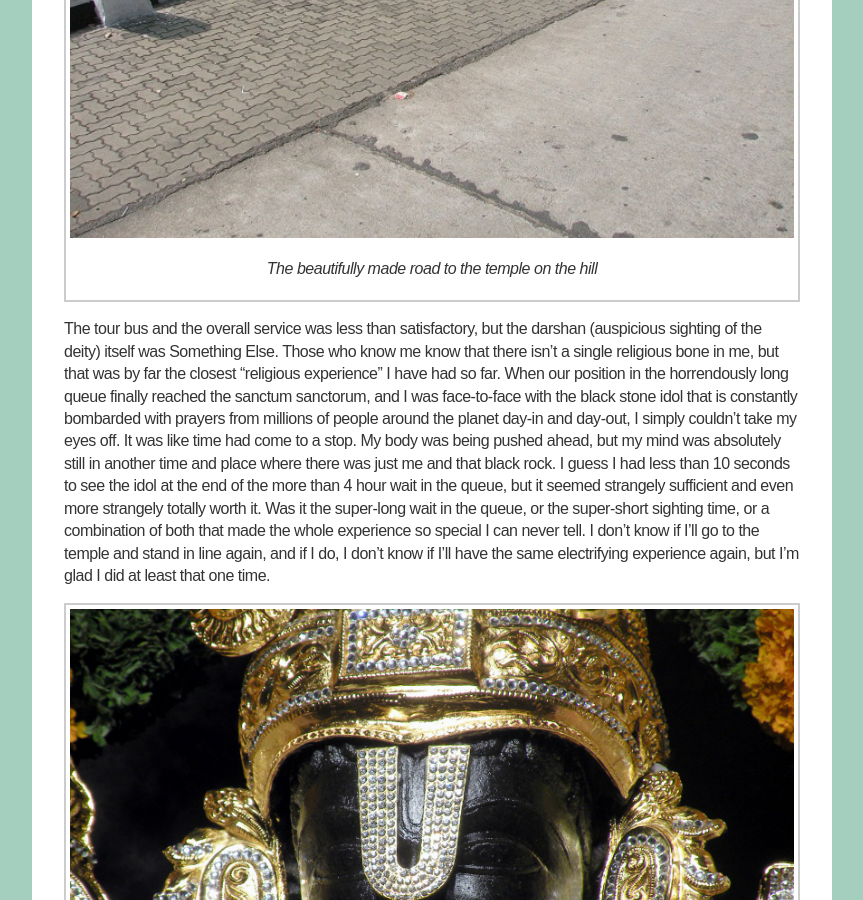
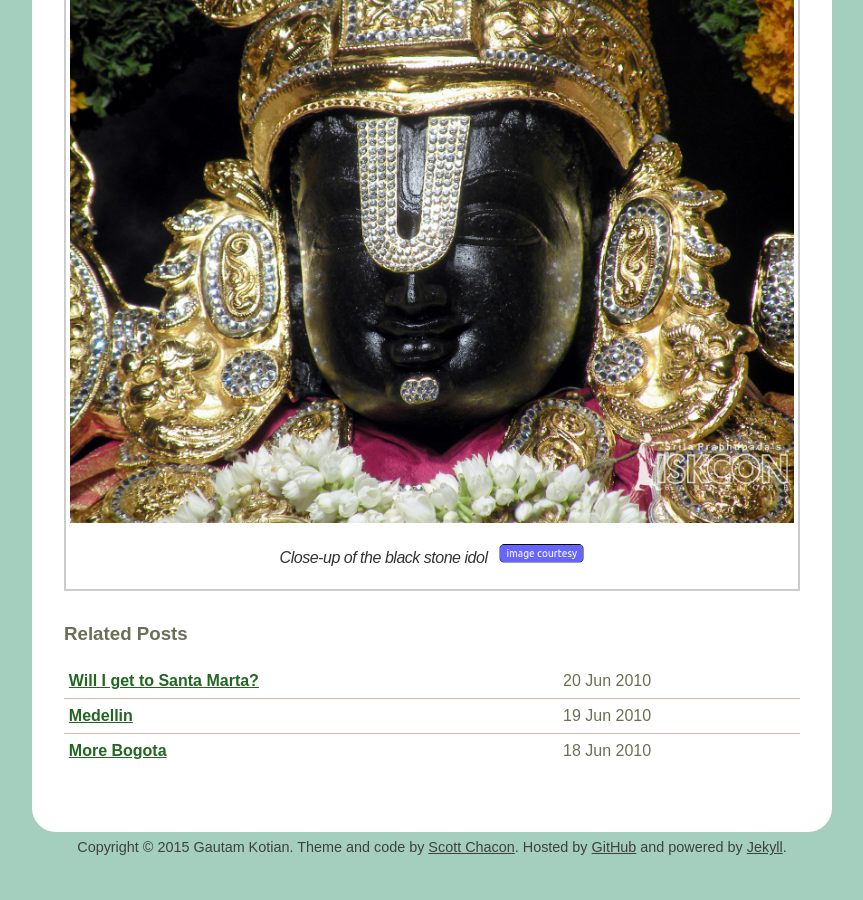
Before and after one commit to gkotian/gkotian.github.io, a Jekyll site: the page built from travels/_posts/2010-01-21-venky-call-answered.md, in a window 1280 px wide and 900 px high, scrolled down 1478 px. Shown: the whole window, without its empty margins (208-1071 px from the left). Built offline with Jekyll 4.4.1, drawn with Linux system fonts in a browser that asks for light colours.

Commit message:
Get rid of the road to temple image
It was a useless image that was there just for the sake of having at
least two images. Now that I've decided to include the close-up of the
idol, the road image becomes redundant.

```diff
--- a/travels/_posts/2010-01-21-venky-call-answered.md
+++ b/travels/_posts/2010-01-21-venky-call-answered.md
@@ -20,11 +20,6 @@
     title="Prit and I"
     caption="Prit & I chilling on the last seat of the bus" %}
 <br>
-
-{% include image.html
-    img="assets/2010-01-21-road-to-temple.jpg"
-    title="Prit and I"
-    caption="The beautifully made road to the temple on the hill" %}
 
 The tour bus and the overall service was less than satisfactory, but the darshan
 (auspicious sighting of the deity) itself was Something Else. Those who know me
```
Also changed, not shown: assets/2010-01-21-road-to-temple.jpg (deleted).
